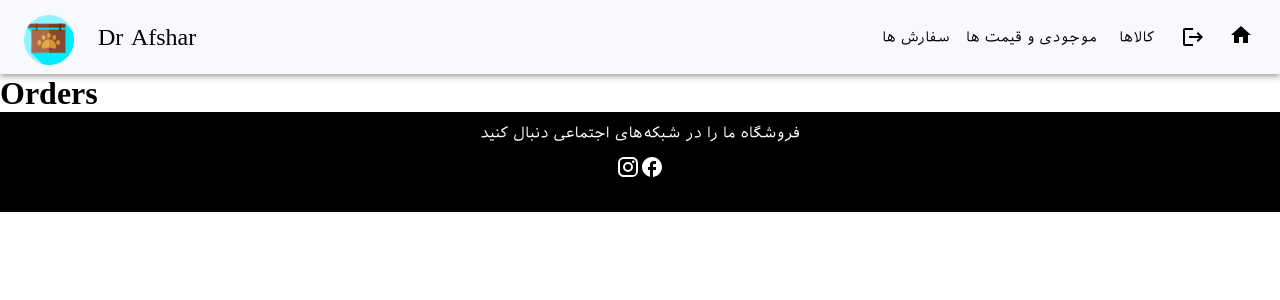
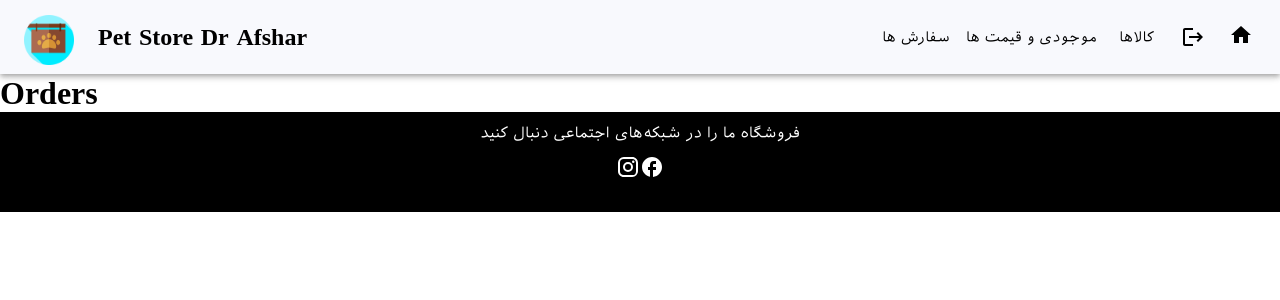
Before and after one commit to aynazheydariafshar/ecommerce-pet-shop, a React (Create React App) app in the folder ecommerce/: page /orders in a window 1280 px wide. Shown: the top 300 px of the page. Built offline with nearby package versions, Linux system fonts and the light colour scheme; no server answers; sample sign-in values are in the browser's storage.

Commit message:
style : chnage name

```diff
--- a/ecommerce/src/Layout/structerLayout/NavbarManagment.js
+++ b/ecommerce/src/Layout/structerLayout/NavbarManagment.js
@@ -127,9 +127,9 @@ const handleLogOut = () => {
                     variant="h5"
                     noWrap
                     component="div"
-                    sx={{marginRight : {xs : '55px' , sm : '0px'}}}
+                    sx={{marginRight : {xs : '55px' , sm : '0px'} , fontWeight : 'bold'}}
                 >
-                Dr Afshar
+                Pet Store Dr Afshar
                 </Typography>
             </Box>
             <Box sx={{ flexGrow: 1 }} />
```
